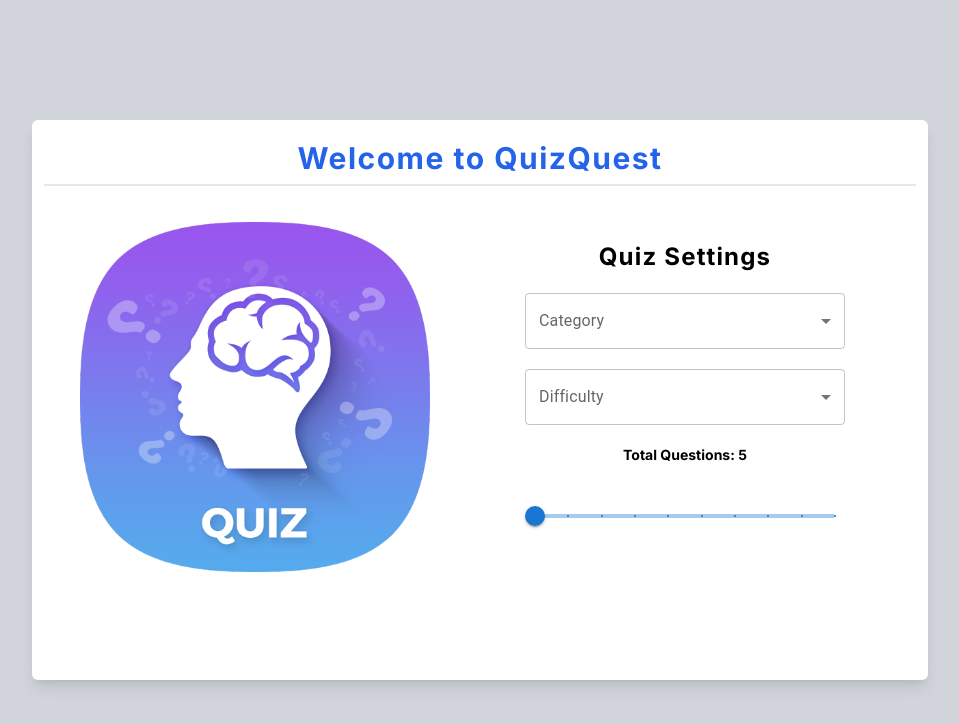
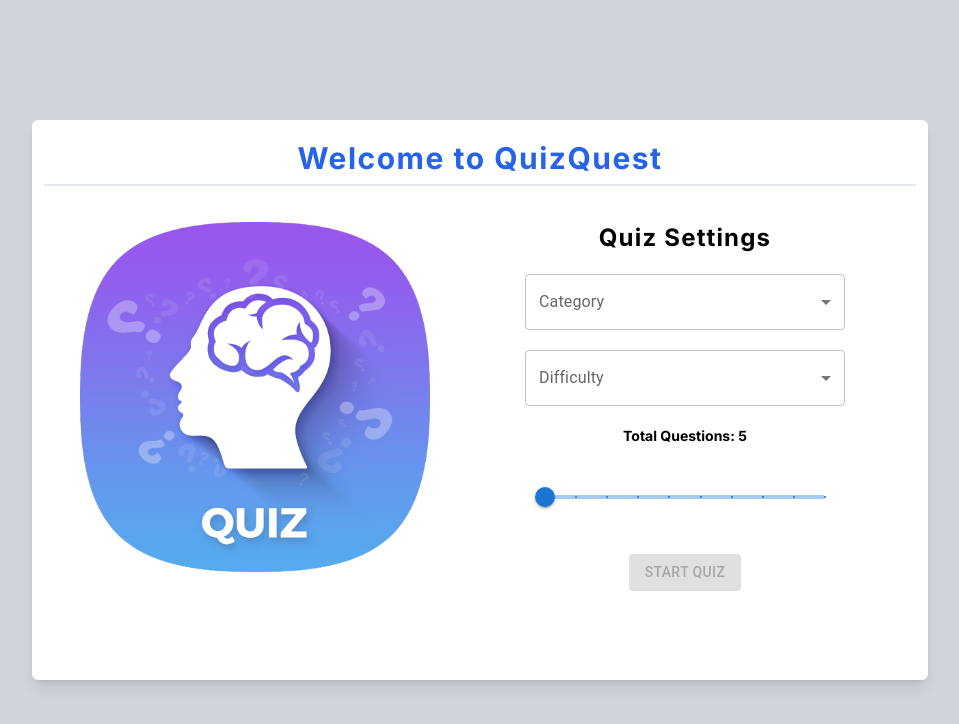
Before and after one commit to ozguraktas5/quiz_app_nextjs, a Next.js app: page / in a window 1280 px wide. Shown: the top 724 px of the page, without its empty margins (160-1119 px from the left). Built offline with nearby package versions, Linux system fonts and the light colour scheme.

Commit message:
add button

```diff
--- a/src/app/page.jsx
+++ b/src/app/page.jsx
@@ -8,6 +8,8 @@ import InputLabel from "@mui/material/InputLabel";
 import MenuItem from "@mui/material/MenuItem";
 import FormControl from "@mui/material/FormControl";
 import Select from "@mui/material/Select";
+import Stack from "@mui/material/Stack";
+import Button from "@mui/material/Button";
 
 function valuetext(value) {
   return `${value}`;
@@ -17,17 +19,29 @@ export default function Home() {
   const [totalQuestions, setTotalQuestions] = useState(5);
   const [category, setCategory] = React.useState("");
   const [difficulty, setDifficulty] = React.useState("");
+  const [isQuizReady, setIsQuizReady] = useState(false);
 
   const handleChangeCategory = (event) => {
     setCategory(event.target.value);
+    checkQuizReady(event.target.value, difficulty);
   };
 
   const handleChangeDifficulty = (event) => {
     setDifficulty(event.target.value);
+    checkQuizReady(category, event.target.value);
   };
 
   const handleSliderChange = (event, newValue) => {
     setTotalQuestions(newValue);
+    checkQuizReady(category, difficulty);
+  };
+
+  const checkQuizReady = (category, difficulty) => {
+    if (category && difficulty && totalQuestions >= 5) {
+      setIsQuizReady(true);
+    } else {
+      setIsQuizReady(false);
+    }
   };
 
   return (
@@ -62,11 +76,17 @@ export default function Home() {
                   label="Category"
                   onChange={handleChangeCategory}
                 >
-                  <MenuItem value={"General Knowledge"}>General Knowledge</MenuItem>
-                  <MenuItem value={"Arts & Literature"}>Arts & Literature</MenuItem>
+                  <MenuItem value={"General Knowledge"}>
+                    General Knowledge
+                  </MenuItem>
+                  <MenuItem value={"Arts & Literature"}>
+                    Arts & Literature
+                  </MenuItem>
                   <MenuItem value={"Film & TV"}>Film & TV</MenuItem>
                   <MenuItem value={"Food & Drink"}>Food & Drink</MenuItem>
-                  <MenuItem value={"Society & Culture"}>Society & Culture</MenuItem>
+                  <MenuItem value={"Society & Culture"}>
+                    Society & Culture
+                  </MenuItem>
                   <MenuItem value={"Geography"}>Geography</MenuItem>
                   <MenuItem value={"History"}>History</MenuItem>
                   <MenuItem value={"Music"}>Music</MenuItem>
@@ -77,7 +97,9 @@ export default function Home() {
             </Box>
             <Box sx={{ minWidth: 320 }}>
               <FormControl fullWidth>
-                <InputLabel id="demo-simple-select-label">Difficulty</InputLabel>
+                <InputLabel id="demo-simple-select-label">
+                  Difficulty
+                </InputLabel>
                 <Select
                   labelId="demo-simple-select-label"
                   id="demo-simple-select"
@@ -88,7 +110,6 @@ export default function Home() {
                   <MenuItem value={"Easy"}>Easy</MenuItem>
                   <MenuItem value={"Medium"}>Medium</MenuItem>
                   <MenuItem value={"Hard"}>Hard</MenuItem>
-
                 </Select>
               </FormControl>
             </Box>
@@ -96,7 +117,7 @@ export default function Home() {
             <p className="text-sm lg:text-sm font-bold">
               Total Questions: {totalQuestions}
             </p>
-            <Box sx={{ width: 300, margin: "1rem" }}>
+            <Box sx={{ width: 280, margin: "1rem" }}>
               <Slider
                 aria-label="Temperature"
                 Value={totalQuestions}
@@ -110,6 +131,12 @@ export default function Home() {
                 max={50}
               />
             </Box>
+
+            <Stack direction="row" spacing={2}>
+              <Button variant="contained" href="#contained-buttons" disabled={!isQuizReady}>
+                Start Quiz
+              </Button>
+            </Stack>
           </div>
         </div>
       </div>
```
